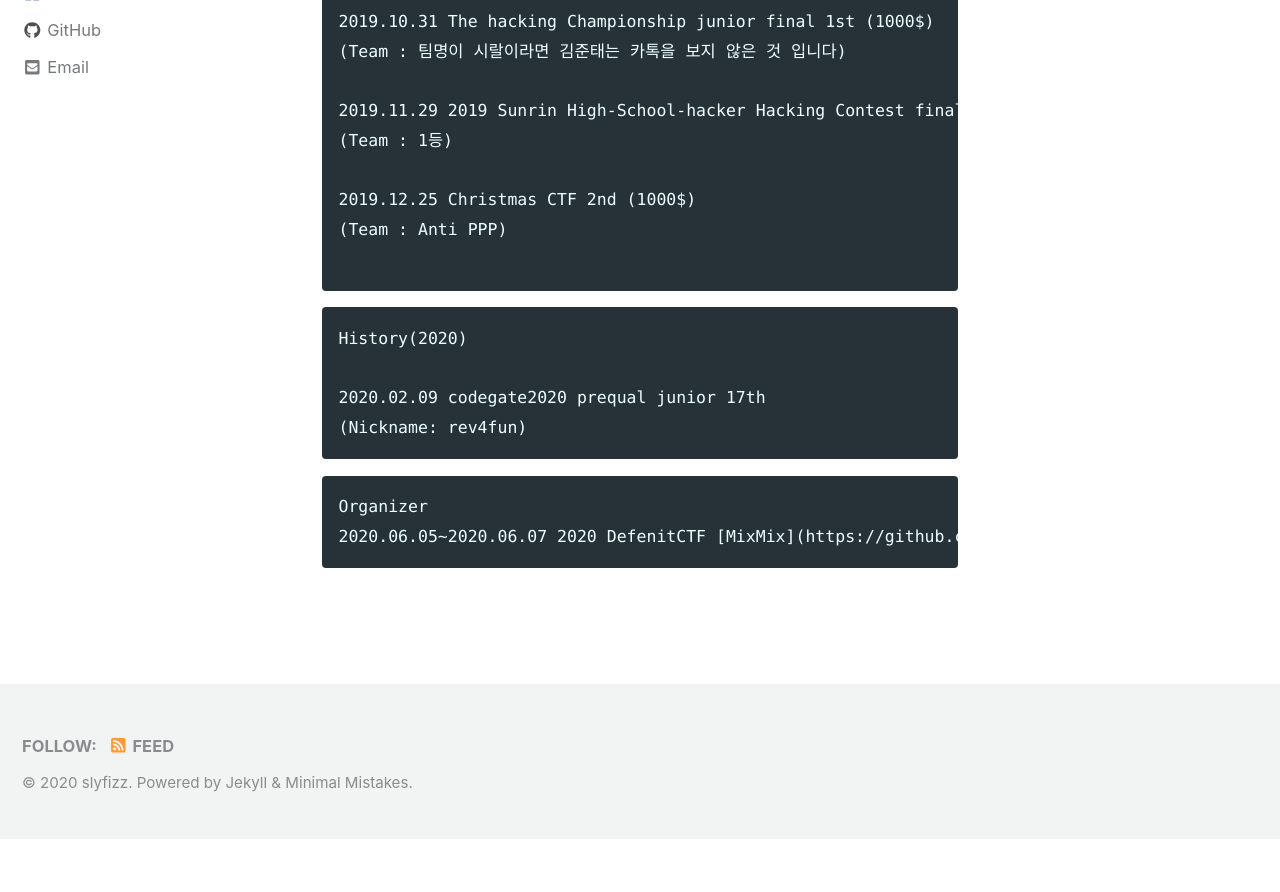
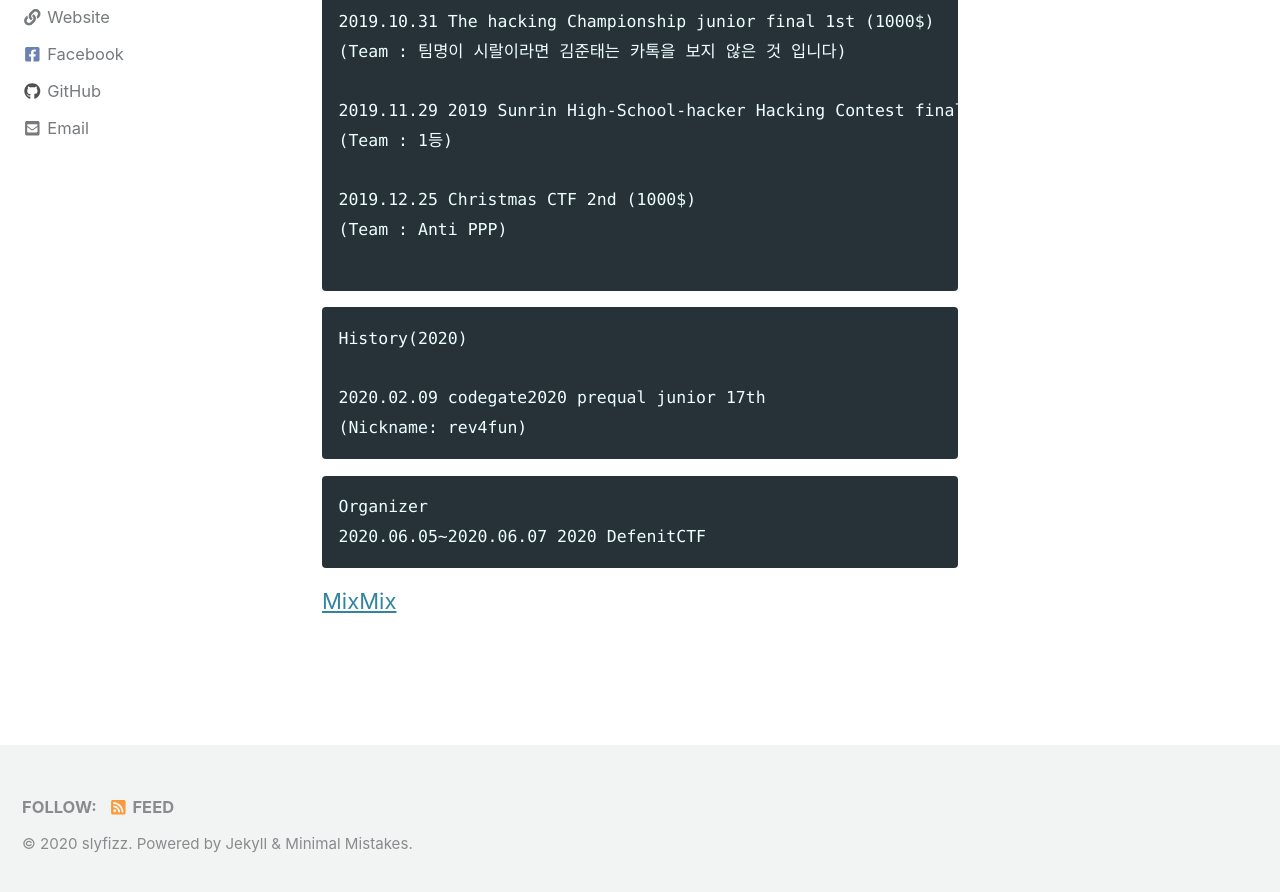
Before and after one commit to slyfizz3/slyfizz3.github.io, a Jekyll site: the page built from _pages/about.md, in a window 1280 px wide and 900 px high, scrolled down 1201 px. Shown: the top 892 px of the window. Built offline with Jekyll 4.4.1, drawn with Linux system fonts in a browser that asks for light colours; cached includes are drawn as plain includes; nearby versions of some CDN libraries; before the commit the page ends 2039 px from its top, so only the background shows below that.

Commit message:
Update about.md

````diff
--- a/_pages/about.md
+++ b/_pages/about.md
@@ -60,5 +60,6 @@ History(2020)
 
 ```
 Organizer
-2020.06.05~2020.06.07 2020 DefenitCTF [MixMix](https://github.com/slyfizz3/Make-challenges/tree/master/2020DefenitCTF/MixMix)
+2020.06.05~2020.06.07 2020 DefenitCTF
 ```
+[MixMix](https://github.com/slyfizz3/Make-challenges/tree/master/2020DefenitCTF/MixMix)
````
